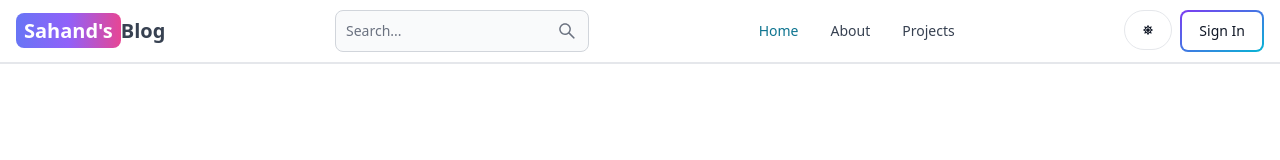
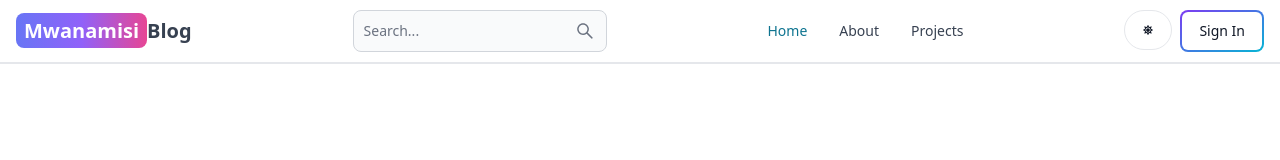
Before and after one commit to ABUJARIRY123/firebase, a React (Vite) app in the folder client/: page / in a window 1280 px wide. Shown: the top 160 px of the page. Built offline with nearby package versions, Linux system fonts and the light colour scheme; no server answers.

Commit message:
06/05/24

```diff
--- a/client/src/components/CallToAction.jsx
+++ b/client/src/components/CallToAction.jsx
@@ -11,7 +11,7 @@ export default function CallToAction() {
                 Checkout these resources with 100 JavaScript Projects
             </p>
             <Button gradientDuoTone='purpleToPink' className='rounded-tl-xl rounded-bl-none'>
-                <a href="https://www.100jsprojects.com" target='_blank' rel='noopener noreferrer'>
+                <a href="/" target='_blank' rel='noopener noreferrer'>
                     100 JavaScript Projects
                 </a>
             </Button>
--- a/client/src/components/Header.jsx
+++ b/client/src/components/Header.jsx
@@ -55,7 +55,7 @@ export default function Header() {
         className='self-center whitespace-nowrap text-sm sm:text-xl font-semibold dark:text-white'
       >
         <span className='px-2 py-1 bg-gradient-to-r from-indigo-500 via-purple-500 to-pink-500 rounded-lg text-white'>
-          Sahand's
+          Mwanamisi
         </span>
         Blog
       </Link>
--- a/client/src/components/OnlyAdminPrivateRoute.jsx
+++ b/client/src/components/OnlyAdminPrivateRoute.jsx
@@ -3,7 +3,7 @@ import { Outlet, Navigate } from 'react-router-dom';
 
 export default function OnlyAdminPrivateRoute() {
   const { currentUser } = useSelector((state) => state.user);
-  return currentUser && currentUser.isAdmin ? (
+  return currentUser && currentUser.is_Admin ? (
     <Outlet />
   ) : (
     <Navigate to='/sign-in' />
--- a/client/src/pages/SignIn.jsx
+++ b/client/src/pages/SignIn.jsx
@@ -8,7 +8,6 @@ import {
   signInFailure,
 } from '../redux/user/userSlice';
 import OAuth from '../components/OAuth';
-
 export default function SignIn() {
   const [formData, setFormData] = useState({});
   const { loading, error: errorMessage } = useSelector((state) => state.user);
@@ -36,7 +35,8 @@ export default function SignIn() {
 
       if (res.ok) {
         dispatch(signInSuccess(data));
-        navigate('/');
+        navigate('/dashboard');
+        console.log('Navigating to the Dashboar', data)
       }
     } catch (error) {
       dispatch(signInFailure(error.message));
```
